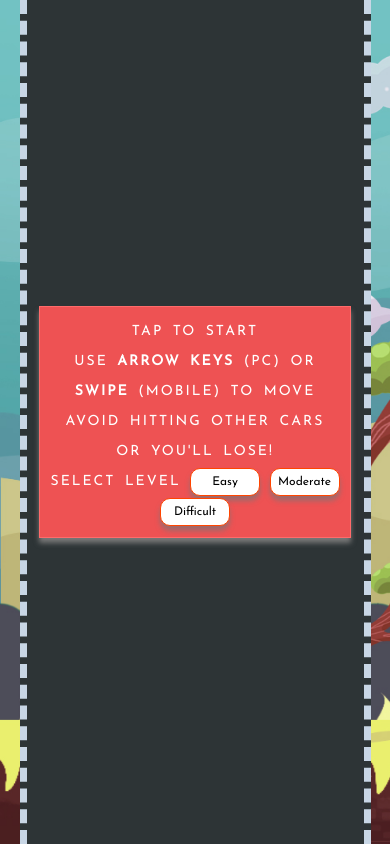
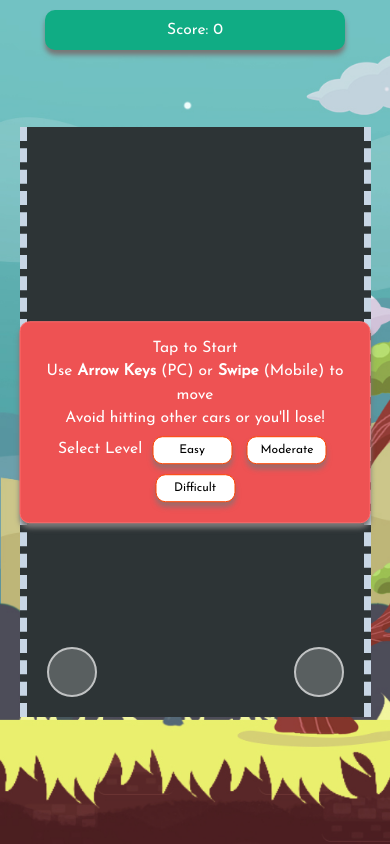
Before and after one commit to mahesh007badiger/Racing_game, a website: page index.html in a window 390 px wide. Drawn offline with Linux system fonts and the light colour scheme.

Commit message:
Update styles.css

```diff
--- a/styles.css
+++ b/styles.css
@@ -3,6 +3,14 @@
     padding: 0;
     font-family: 'Josefin Sans', sans-serif;
     box-sizing: border-box;
+    -webkit-tap-highlight-color: transparent; /* Remove touch highlight */
+    user-select: none; /* Prevent text selection */
+}
+
+html, body {
+    overflow: hidden;
+    touch-action: manipulation; /* Prevent browser gestures */
+    height: 100%;
 }
 
 .hide {
@@ -19,45 +27,54 @@
     justify-content: center;
     align-items: center;
     flex-direction: column;
+    position: relative;
 }
 
 .gameArea {
-    width: 90vw; /* Adjust width dynamically */
-    max-width: 400px; /* Limit width for larger screens */
-    height: 100vh;
+    width: 90vw;
+    max-width: 400px;
+    height: 80vh; /* Reduced height for mobile screens */
     background: #2d3436;
     position: relative;
     overflow: hidden;
     border-right: 7px dashed #c8d6e5;
     border-left: 7px dashed #c8d6e5;
+    touch-action: none; /* Prevent scrolling when swiping */
 }
 
-/* Adjust car size based on screen width */
+/* Car styles with better mobile scaling */
 .car, .enemyCar {
-    width: 12vw;  /* Scale dynamically */
-    max-width: 50px;
+    width: 12vw;
+    min-width: 40px; /* Minimum size for visibility */
+    max-width: 60px;
     height: 18vw;
-    max-height: 70px;
-    background: red;
+    min-height: 60px;
+    max-height: 90px;
     position: absolute;
-    bottom: 120px;
+    bottom: 100px; /* Adjusted position */
     background-image: url('assets/images/car.png');
     background-repeat: no-repeat;
     background-size: contain;
+    background-position: center;
+    transition: transform 0.1s; /* Smooth movement */
 }
 
-/* Center the road lines dynamically */
+.enemyCar {
+    background-color: red; /* Fallback if image missing */
+}
+
+/* Road lines with better spacing */
 .roadLines {
     width: 2vw;
     max-width: 10px;
     height: 8vh;
-    max-height: 100px;
+    min-height: 50px;
     position: absolute;
     background: white;
-    left: calc(50% - 5px); /* Center dynamically */
+    left: calc(50% - 5px);
 }
 
-/* Scoreboard styling */
+/* Scoreboard with better mobile positioning */
 .score {
     position: absolute;
     top: 10px;
@@ -66,15 +83,16 @@
     background: #10ac84;
     width: 80%;
     max-width: 300px;
-    line-height: 50px;
+    line-height: 40px; /* Reduced height */
     text-align: center;
     color: white;
-    font-size: 1.5em;
+    font-size: clamp(14px, 4vw, 1.5em); /* Responsive font */
     box-shadow: 0 5px 5px #777;
     border-radius: 10px;
+    z-index: 10;
 }
 
-/* Start screen styling */
+/* Start screen with better mobile layout */
 .startScreen {
     position: absolute;
     background-color: #ee5253;
@@ -89,18 +107,16 @@
     width: 90%;
     max-width: 400px;
     cursor: pointer;
-    letter-spacing: 2px;
-    font-size: 18px;
-    word-spacing: 3px;
-    line-height: 30px;
-    text-transform: uppercase;
+    font-size: clamp(12px, 4vw, 18px); /* Responsive font */
+    line-height: 1.5;
+    border-radius: 10px;
     box-shadow: 0 5px 5px #777;
 }
 
 /* Level selection buttons */
 .level button {
     padding: 7px;
-    font-size: 14px;
+    font-size: clamp(12px, 3vw, 14px);
     background: white;
     border: 1px solid orangered;
     border-radius: 10px;
@@ -108,27 +124,91 @@
     cursor: pointer;
     outline: none;
     box-shadow: 0 5px 5px #777777a6;
+    margin: 5px;
+}
+
+/* Mobile Control Buttons */
+.mobile-btn {
+    position: absolute;
+    width: 60px;
+    height: 60px;
+    background: rgba(255, 255, 255, 0.3);
+    border-radius: 50%;
+    display: flex;
+    justify-content: center;
+    align-items: center;
+    color: white;
+    font-size: 24px;
+    font-weight: bold;
+    bottom: 20px;
+    z-index: 100;
+    opacity: 0.7;
+    border: 2px solid white;
+    touch-action: manipulation;
+}
+
+.left-btn {
+    left: 20px;
+}
+
+.right-btn {
+    right: 20px;
+}
+
+.mobile-btn:active {
+    background: rgba(255, 255, 255, 0.6);
+    transform: scale(0.95);
 }
 
 /* Responsive Styles */
 @media (max-width: 600px) {
-    .startScreen {
-        font-size: 14px;
-        padding: 10px;
-        width: 80%;
+    .gameArea {
+        height: 70vh; /* More space for controls */
+    }
+
+    .car, .enemyCar {
+        bottom: 120px; /* Higher position for better visibility */
+    }
+
+    .roadLines {
+        height: 6vh;
+    }
+
+    .mobile-btn {
+        width: 50px;
+        height: 50px;
+        font-size: 20px;
+    }
+}
+
+/* Landscape orientation adjustments */
+@media (orientation: landscape) {
+    .gameArea {
+        height: 90vh;
+    }
+
+    .mobile-btn {
+        bottom: 10px;
+    }
+
+    .car, .enemyCar {
+        bottom: 80px;
+    }
+}
+
+/* Very small devices */
+@media (max-width: 350px) {
+    .gameArea {
+        height: 65vh;
+    }
+
+    .mobile-btn {
+        width: 45px;
+        height: 45px;
+        bottom: 10px;
     }
 
     .score {
-        font-size: 1.2em;
-        width: 90%;
-    }
-
-    .roadLines {
-        height: 5vh;
-    }
-
-    .level button {
-        width: 70px;
-        font-size: 12px;
+        line-height: 30px;
     }
 }
```
